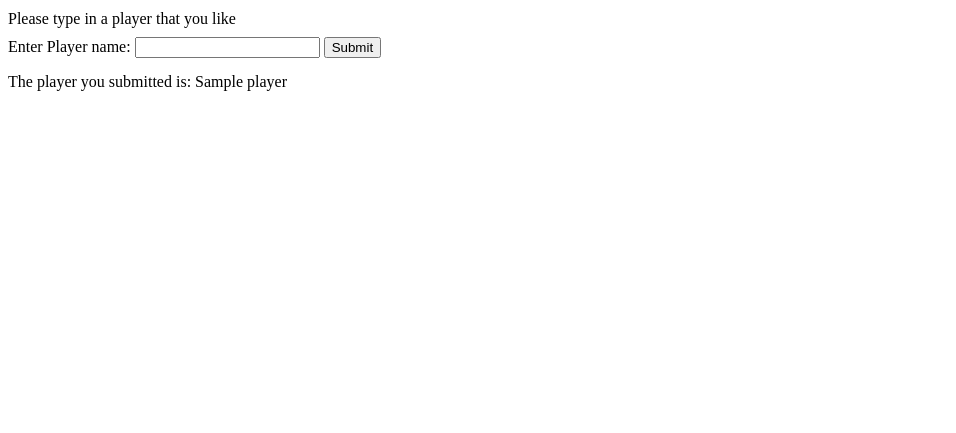
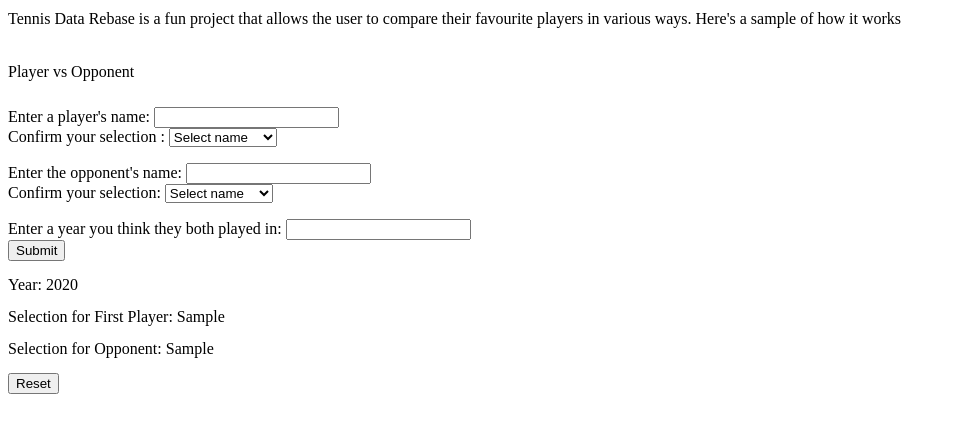
Before and after one commit to adamdaudrich/tennis_data_rebase, a Flask app: template templates/input_player.html in a window 1280 px wide. Shown: the top 433 px of the page, without its empty margins (0-956 px from the left). Run offline with Flask 3, Linux system fonts and the light colour scheme; the template is opened without the code that fills it: most values are stand-ins (such as "Sample title", 1, 10 or a date in 2020); parts of the project's set-up code (start-up, migrations or seed data) failed here and were passed over.

Commit message:
plyr1_2_year

```diff
--- a/first_connection.py
+++ b/first_connection.py
@@ -1,36 +1,71 @@
-from flask import Flask, render_template, request
+from flask import Flask, render_template, request, make_response
 import pandas as pd
-
+from plyr_1_2 import fuzzy_match, df
 
 app = Flask(__name__)
 
-#pass players array to flask app.route want a function namerough 'player' variable in index.html
-@app.route('/')
-def index():
-    players = ['Ivan Lendl','Andre Agassi', 'Roger Federer']
-    return render_template('index.html', player=players)
+
+@app.route('/', methods = ["GET", "POST"])
+def index_2():
+
+    if request.method == "GET":
+        result = None
+        entry_1_matches = []
+        entry_2_matches = []
+        selected_entry_1_match = None
+        selected_entry_2_match = None
+        year = None
+
+    if request.method == 'POST':
+        #get data from the form input
+        entry_1 = request.form.get('entry_1')
+        entry_2 = request.form.get('entry_2')
+        year = request.form.get('year')
+
+        entry_1_matches = fuzzy_match(df, ['winner_name','loser_name'], entry_1)
+        entry_2_matches = fuzzy_match(df, ['winner_name','loser_name'], entry_2)
+
+        selected_entry_1_match = request.form.get('entry_1_match')
+        selected_entry_2_match = request.form.get('entry_2_match')
+
+        result = {
+            "year": year,
+            "selected_entry_1_match": selected_entry_1_match,
+            "selected_entry_2_match": selected_entry_2_match
+        }
 
 
-@app.route('/player/<p>', methods = ['GET', 'POST'])
-def player(p):
-
-    get_string = None
+#create a response object
+    resp= make_response(render_template(
+        'input_player.html',
+        entry_1_matches = entry_1_matches,
+        entry_2_matches = entry_2_matches,
+        selected_entry_1_match=None,
+        selected_entry_2_match=None,
+        year=None
+    ))
 
 
-    if request.method == 'POST':
-        get_string = request.form.get('string')
-        print(f"String received from form: {get_string}")
-        return render_template('tournament_input.html', player = p, string = get_string)
+    # Clear cookies for entries
+    resp.set_cookie('entry_1', '', expires=0)
+    resp.set_cookie('entry_2', '', expires=0)
+    resp.set_cookie('year', '', expires=0)
 
-    elif request.method == 'GET':
-        return render_template('tournament_input.html', player = p)
+    return resp
 
+
+@app.after_request
+def add_cache_control(response):
+    response.headers["Cache-Control"] = "no-store, no-cache, must-revalidate, public, max-age=0"
+    response.headers["Pragma"] = "no-cache"
+    response.headers["Expires"] = "0"
+    return response
 
 
 if __name__ == "__main__":
     app.run(host="127.0.0.1", port=5000, debug = True)
 
 
-    # with app.app_context():
-    #     for rule in app.url_map.iter_rules():
-    #         print(f"Endpoint: {rule.endpoint}, URL: {rule.rule}")
+# with app.app_context():
+#      for rule in app.url_map.iter_rules():
+#          print(f"Endpoint: {rule.endpoint}, URL: {rule.rule}")
--- a/plyr_1_2.py
+++ b/plyr_1_2.py
@@ -1,37 +1,52 @@
 from tennis_pipeline import read_csv_atp_1991_present
+from rapidfuzz import fuzz
 
 
 directory_path = 'tennis_atp/1991_present'
 df = read_csv_atp_1991_present(directory_path)
 
 
-player_1 = "Roger Federer"
-player_2 = "Andre Agassi"
-year = '2005'
+def plyrs_and_year():
+
+	entry_1 = input('Enter the first player\'s name : ')
+	entry_2 = input('Enter the opponent\'s name : ')
+	year = input('Enter the year : ')
+
+	return entry_1, entry_2, year
 
 
-filtered_df = df[
-	(df['tourney_date'].astype(str).str.startswith(year)) &
-	(
+def fuzzy_match(df, columns, name_to_match, threshold=80):
+    """
+    Returns an unique list of names from specified columns
+    'columns' param is a ['list' 'of' 'columns']"
 
-		((df['winner_name'] == player_1) & (df['loser_name'] == player_2)) |
-		((df['winner_name'] == player_2) & (df['loser_name'] == player_1))
-	)
-]
+    """
+    matching_names = set()  # 'set' ensures uniqueness
+    for column in columns:
+        matches = df[column].apply(lambda x: fuzz.partial_ratio(x, name_to_match) >= threshold)
+        matching_names.update(df.loc[matches, column])
+
+    sorted_names = sorted(matching_names)  # Return alphabetically sorted list
+    return sorted_names
+
+
+# entry_1_matches = fuzzy_match(df, ['winner_name','loser_name'], entry_1)
+# entry_2_matches = fuzzy_match(df, ['winner_name','loser_name'], entry_2)
+
+#call the function to put variables in global scope
+# plyr_1, plyr_2, year = plyrs_and_year()
+
 
 # filtered_df = df[
-# ((df['winner_name'] == player_n) |
-# (df['loser_name'] == player_n) &
-# df[('tourney_date')].astype(str).str.startswith(year))
+# 	(df['tourney_date'].astype(str).str.startswith(year)) &
+# 	(
+# 		((df['winner_name'] == plyr_1) & (df['loser_name'] == plyr_2)) |
+# 		((df['winner_name'] == plyr_2) & (df['loser_name'] == plyr_1))
+# 	)
 # ]
 
 
-
-# print(df.shape)print(filtered_df.info())
-# print(filtered_df.info())
-# pd.set_options('display.max_columns', 7)
-
-print(filtered_df.loc[:,['tourney_date','winner_name','loser_name', 'score', 'w_ace']])
-
-
-# print(filtered_df)
+# if not filtered_df.empty:
+#     print(filtered_df.loc[:, ['tourney_name', 'tourney_date', 'winner_name', 'loser_name', 'score']])
+# else:
+#     print("No matches found for the specified players and year.")
--- a/search_with_fuzzy.py
+++ b/search_with_fuzzy.py
@@ -1,6 +1,7 @@
 import pandas as pd
 from rapidfuzz import fuzz
 from tennis_pipeline import read_csv_atp_1991_present
+
 
 # Load the data
 directory_path = 'tennis_atp/1991_present'
--- a/templates/input_player.html
+++ b/templates/input_player.html
@@ -5,15 +5,58 @@
     <link rel="stylesheet" href="{{ url_for('static', filename='styles.css') }}">
 </head>
 <body>
-    <h1>Please type in a player that you like</h1>
-    <form action="/" method="POST">
-        <label for="string">Enter Player name:</label>
-        <input type="text" id="player" name="player" required>
-        <button type="submit">Submit</button>
+    <h1>Tennis Data Rebase is a fun project that allows the user to compare their favourite players in various ways. Here's a sample of how it works</h1>
+    <br>
+    <h1>Player vs Opponent</h1>
+    <br>
+    <form action="/" method="POST" autocomplete="off">
+        <label for="entry_1">Enter a player's name:</label>
+        <input type="text" id="entry_1" name="entry_1">
+        <br>
+            {% if entry_1_matches %}
+            <label for="entry_1_match">Confirm your selection :</label>
+            <select id="entry_1_match" name="entry_1_match" autocomplete="off">
+                <option value=""selected>Select name</option>.
+                {% for match in entry_1_matches %}
+                <option value="{{ match }}">{{ match }} </option>
+                {% endfor %}
+            </select>
+        <br>
+        {% endif %}
+        <br>
+        <label for="entry_2">Enter the opponent's name:</label>
+        <input type="text" id="entry_2" name="entry_2">
+        <br>
+            {% if entry_2_matches %}
+            <label for="entry_2_match">Confirm your selection:</label>
+            <select id="entry_2_match" name="entry_2_match" autocomplete="off">
+                <option value =""selected>Select name</option>
+                {% for match in entry_2_matches %}
+                <option value="{{ match }}">{{ match }}</option>
+                {% endfor %}
+            </select>
+        <br>
+        {% endif %}
+        <br>
+        <label for="year">Enter a year you think they both played in:</label>
+        <input type="text" id="year" name="year">
+        <br>
+
+    <button type="submit">Submit</button/>
     </form>
 
-    {% if player %}
-    <p>The player you submitted is: {{ player }}</p>
+    {% if result %}
+        <p>Year: {{ result.year }}</p>
+        {% if selected_entry_1_match %}
+        <p>Selection for First Player: {{ selected_entry_1_match }}</p>
+        {% endif %}
+
+        {% if selected_entry_2_match %}
+        <p>Selection for Opponent: {{ selected_entry_2_match }}</p>
+        {% endif %}
     {% endif %}
+
+    <button type="reset">Reset</button>
+
 </body>
 </html>
```
Also changed, not shown: templates/player_input.html (+8 -6 lines), tennis_pipeline.py (+6 -5 lines), find_slot_iga/find_slot.py (renamed from find_slot.py), find_slot_iga/iga_login.py (renamed from iga_login.py), find_slot_iga/iga_scrape.py (renamed from iga_scrape.py), old_code/players.py (renamed from players.py), old_code/roger_2003.py (renamed from roger_2003.py), templates/index.html (indentation only), tests/file_path_check.py (renamed from file_path_check.py), tests/flask_test.py (renamed from flask_test.py), tests/fuzzy_test.py (renamed from fuzzy_test.py), tests/input_player.py (renamed from input_player.py), tests/post_test.py (renamed from post_test.py), tests/test_tournament_input.py (renamed from test_tournament_input.py), 2 other files.
